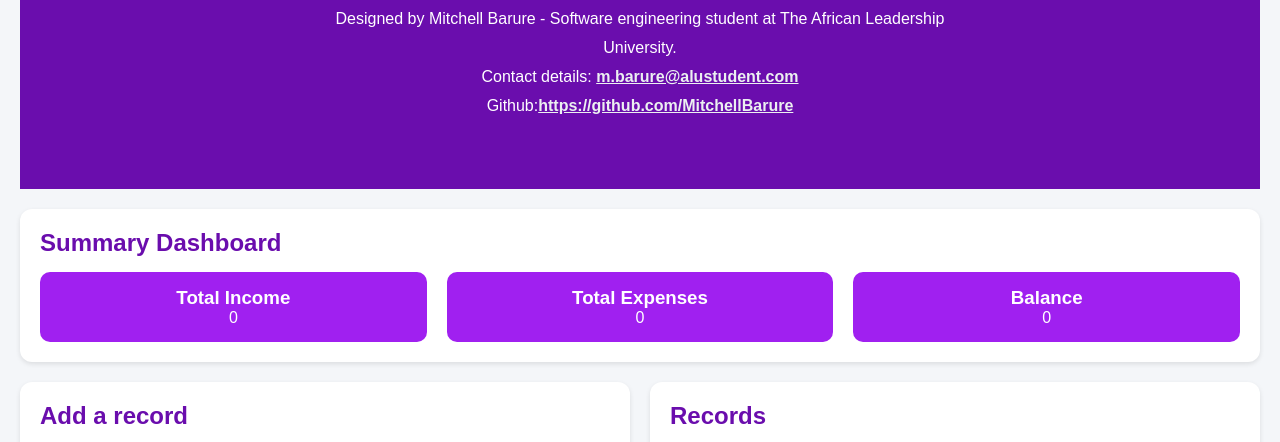
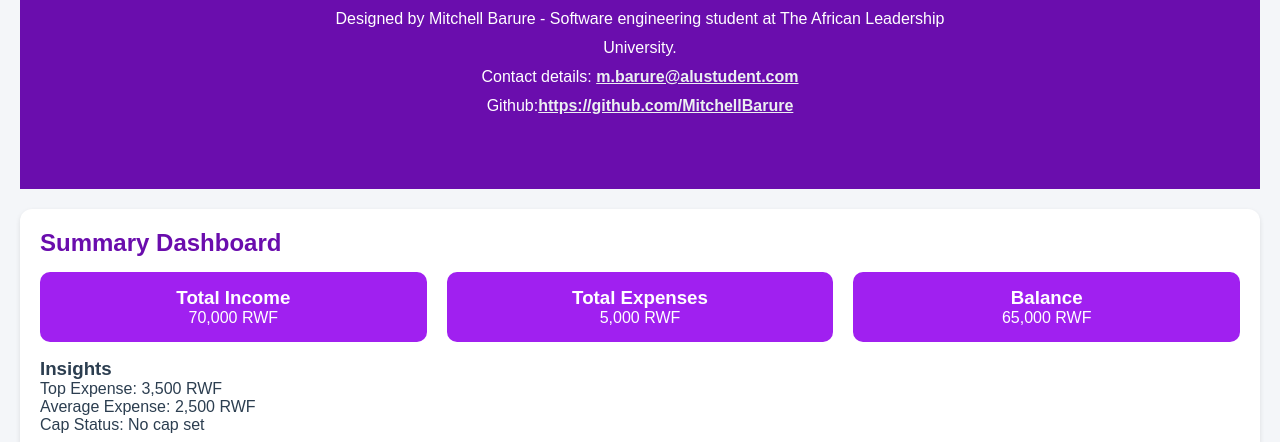
Before and after one commit to MitchellBarure/student_finance_tracker, a plain HTML site: page index.html in a window 1280 px wide. Shown: the part 320-762 px from the top of the page. Drawn offline with Linux system fonts and the light colour scheme.

Commit message:
Edited settings in index.html

```diff
--- a/index.html
+++ b/index.html
@@ -5,7 +5,7 @@
     <meta name="viewport" content="width=device-width, initial-scale=1.0">
     <title>Student Finance Tracker</title>
     <link rel="stylesheet" href="styles/style.css">
-    <script src="scripts/main.js" defer></script>
+    <script type="module" src="scripts/main.js" defer></script>
 </head>
 
 <body>
@@ -63,6 +63,12 @@
                 <p id="balance">0</p>
             </div>
         </div>
+        <div id="stats" style="margin-top:1rem;">
+            <h3>Insights</h3>
+            <p id="stat-top-expense">Top Expense: —</p>
+            <p id="stat-avg-expense">Average Expense: —</p>
+            <p id="stat-cap-status">Cap Status: —</p>
+        </div>
     </section>
 
     <!-- Input Section -->
@@ -107,6 +113,7 @@
     <section id="records-section">
         <h2>Records</h2>
         <table>
+            <caption class="sr-only">Arrange columns and delete your financial records!</caption>
             <thead>
             <tr>
                 <th scope="col">Description</th>
```
